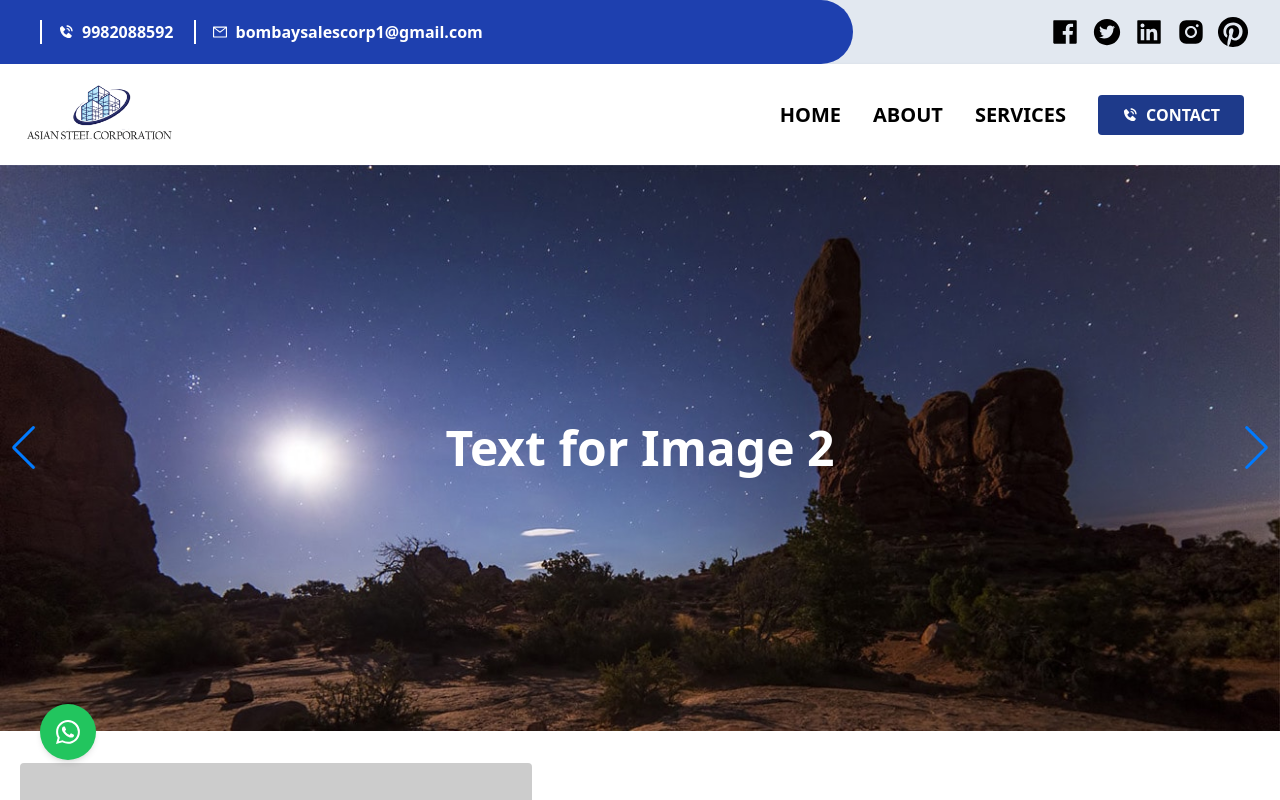
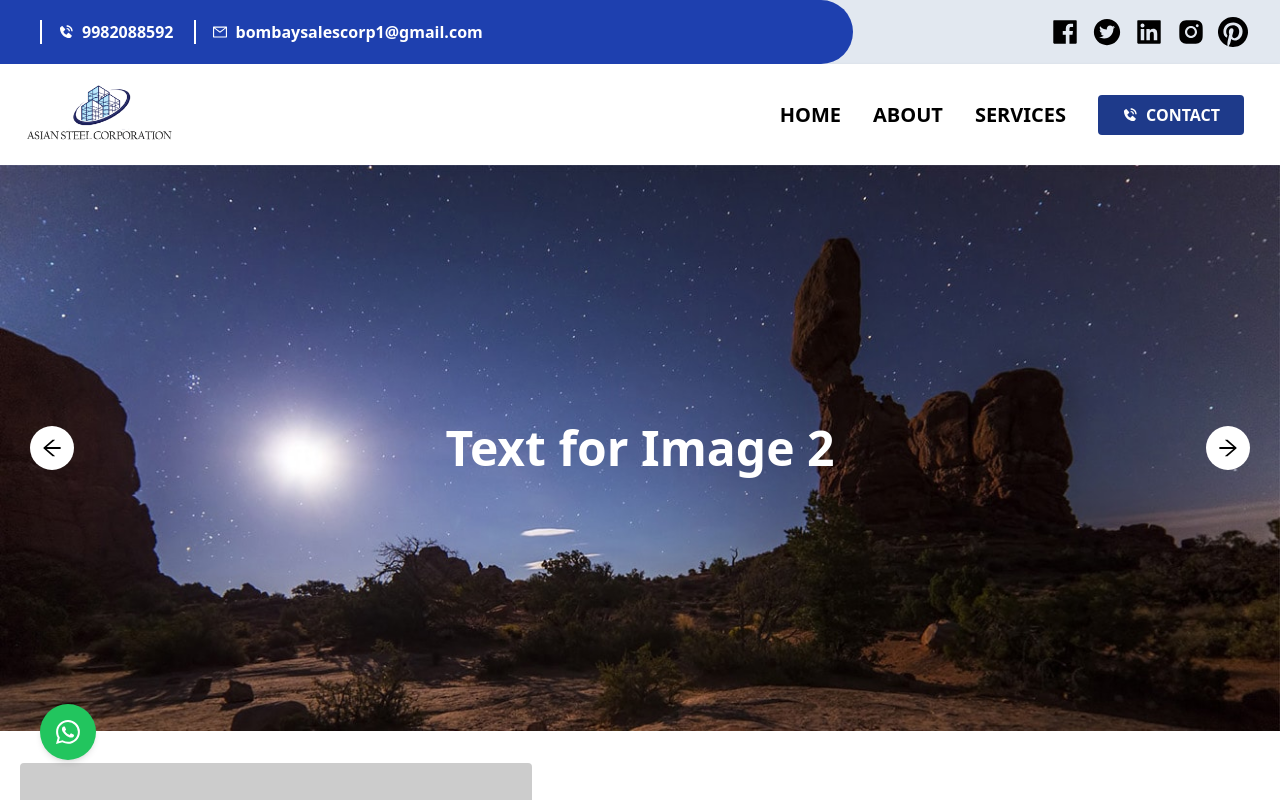
Before and after one commit to Piyush606/project, a Next.js app: page / in a window 1280 px wide. Shown: the top 800 px of the page. Built offline with nearby package versions, Linux system fonts and the light colour scheme.

Commit message:
customized navigation arrows of swiper carousel

```diff
--- a/components/Carousel/Carousel.module.css
+++ b/components/Carousel/Carousel.module.css
@@ -1,3 +1,30 @@
+/* Custom styles for the "Previous" arrow */
+.prev-button, .next-button {
+  position: absolute;
+  top: 50%;
+  transform: translateY(-50%); /* Vertically center the arrow */
+  background-color: white;
+  color: black;
+  padding: 10px;
+  cursor: pointer;
+  z-index: 10;
+}
+
+.prev-button:hover, .next-button:hover{
+  background-color: transparent;
+  border: solid 2px white;
+  color: white;
+}
+
+/* Custom styles for the "Next" arrow */
+.next-button {
+  right: 30px; /* Adjust the right position */
+}
+
+.prev-button {
+  left: 30px; /* Adjust the right position */
+}
+
 /* Custom styles for Swiper navigation arrows */
 @media (max-width: 768px) {
   .full_viewport_container{
@@ -9,9 +36,4 @@
     width: 100%;
     object-fit: cover;
   }
-
-  .swiper-button-next,
-  .swiper-button-prev, .swiper-button-next::after, .swiper-button-prev::after {
-    display: none !important;
-  }
 }
--- a/components/Carousel/SwiperCarousel.js
+++ b/components/Carousel/SwiperCarousel.js
@@ -1,23 +1,31 @@
 import Image from 'next/image';
-import React, { useState } from 'react';
+import React, { useRef, useState } from 'react';
 import styles from './Carousel.module.css';
 import {EffectFade, Navigation, Autoplay } from 'swiper/modules';
 import SwiperCore from 'swiper';
 import { Swiper, SwiperSlide } from 'swiper/react';
+import {AiOutlineArrowRight, AiOutlineArrowLeft} from 'react-icons/ai';
 
 // Import Swiper styles
 import 'swiper/css';
 import 'swiper/css/effect-fade';
 import 'swiper/css/navigation';
 import 'swiper/swiper-bundle.css';
-// import CustomArrows from './CustomArrows';
 
 SwiperCore.use([EffectFade, Navigation, Autoplay]);
 
 const SwiperCarousel = () => {
+    const SlideRef = useRef();
+
+    const handleNext = () => {
+      SlideRef.current.swiper.slideNext();
+    }
+
+    const handlePrev = () => {
+      SlideRef.current.swiper.slidePrev();
+    }
 
     const swiperParams = {
-        navigation: true,
         loop: true,
         slidesPerView: 1,
         spaceBetween: 30,
@@ -29,13 +37,18 @@ const SwiperCarousel = () => {
         //   el: '.swiper-pagination',
         //   clickable: true,
         // },
+        navigation: {
+          nextEl: '.next-button',
+          prevEl: '.prev-button',
+        },
         autoplay: {
           delay: 3000, // 3 seconds between slides
           disableOnInteraction: false, // Continue autoplay after user interaction
         },
       };
+
   return (<>
-    <Swiper className="mySwiper" {...swiperParams}>
+    <Swiper className="mySwiper" {...swiperParams} ref={SlideRef}>
     <SwiperSlide>
     {({ isActive }) => (
        <><Image width={1024} height={452.26}
@@ -69,6 +82,8 @@ const SwiperCarousel = () => {
         </div></>
     )}
     </SwiperSlide>
+    <div className={`${styles['prev-button']} rounded-full text-2xl hidden md:block`} onClick={handlePrev}><AiOutlineArrowLeft/></div>
+    <div className={`${styles['next-button']} rounded-full text-2xl hidden md:block`} onClick={handleNext}><AiOutlineArrowRight/></div>
   </Swiper>
   </>
   )
--- a/components/Header.js
+++ b/components/Header.js
@@ -55,11 +55,6 @@ const Header = () => {
         HOME
       </Link>
     </li>
-    {/* <li className="mx-4 my-6 md:my-0">
-      <a href="#" className="text-xl hover:text-blue-900 duration-500">
-      SERVICE
-      </a>
-    </li> */}
     <li className="mx-4 my-6 md:my-0">
       <Link href="/about" onClick={() => {
         Menu(0)
@@ -87,6 +82,9 @@ const Header = () => {
           </div>
       </Link>
     </li>
+    <li className="flex mx-4 my-6 md:my-0 md:hidden">
+      <SocialIcons/>
+    </li>
   </ul>
 </nav>
 
```
Also changed, not shown: components/Carousel/CustomArrows.js (deleted, +0 -10 lines).
